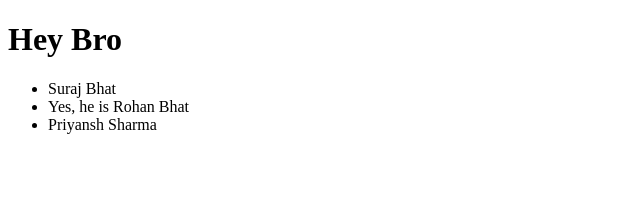
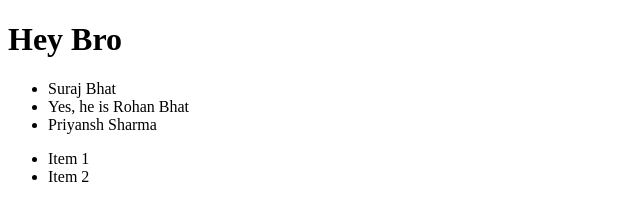
Before and after one commit to surajbhat02/newGitTest, a plain HTML site: page index.html in a window 1280 px wide. Shown: the full height of the page, 0-640 px from the left. Drawn offline with Linux system fonts and the light colour scheme.

Commit message:
added new items

```diff
--- a/index.html
+++ b/index.html
@@ -12,5 +12,12 @@
 		<li>Priyansh Sharma</li>
 	</ul>
 
+	<ul>
+		<li>Item 1</li>
+		<li>Item 2</li>
+	</ul>
+
+
+
 </body>
 </html>
```
